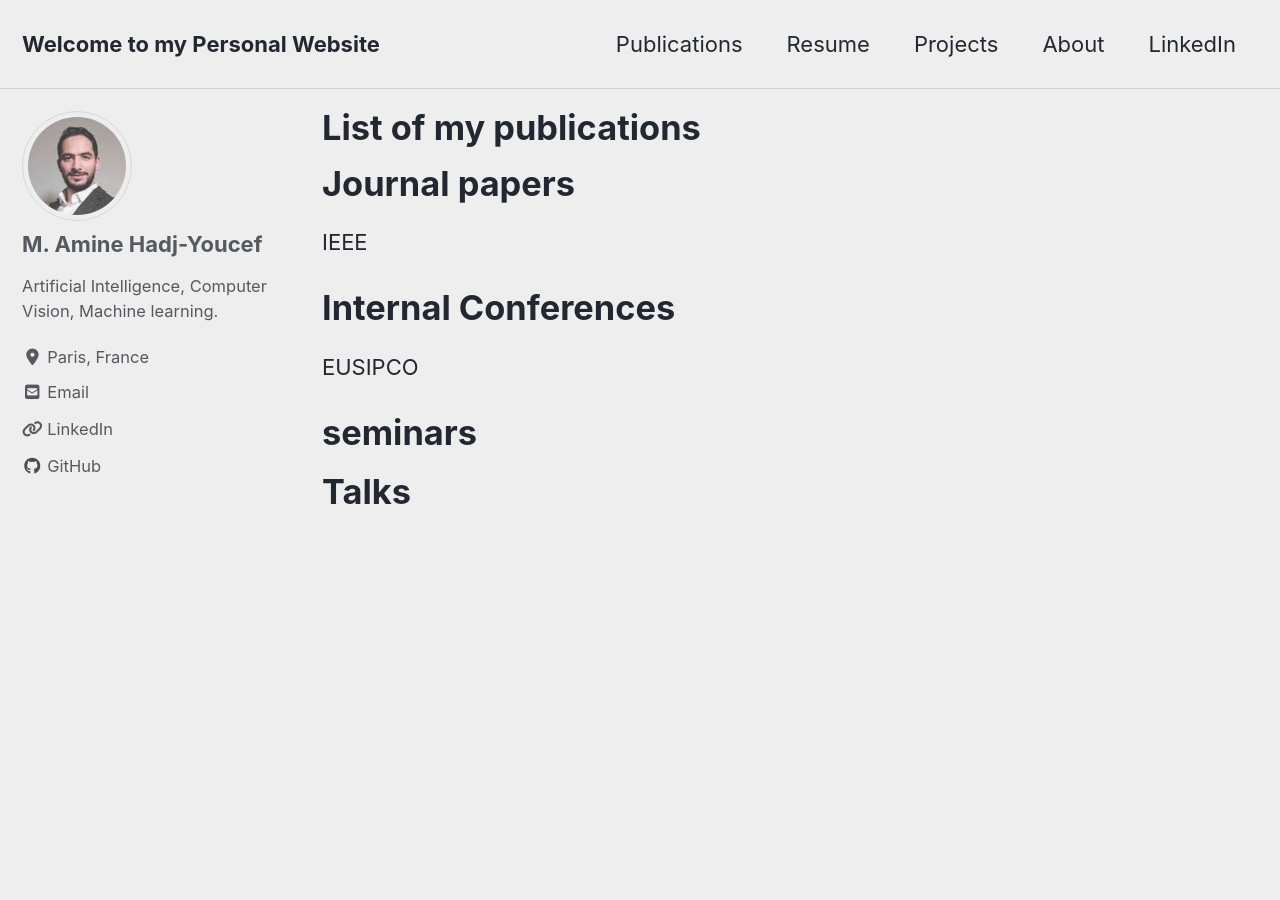
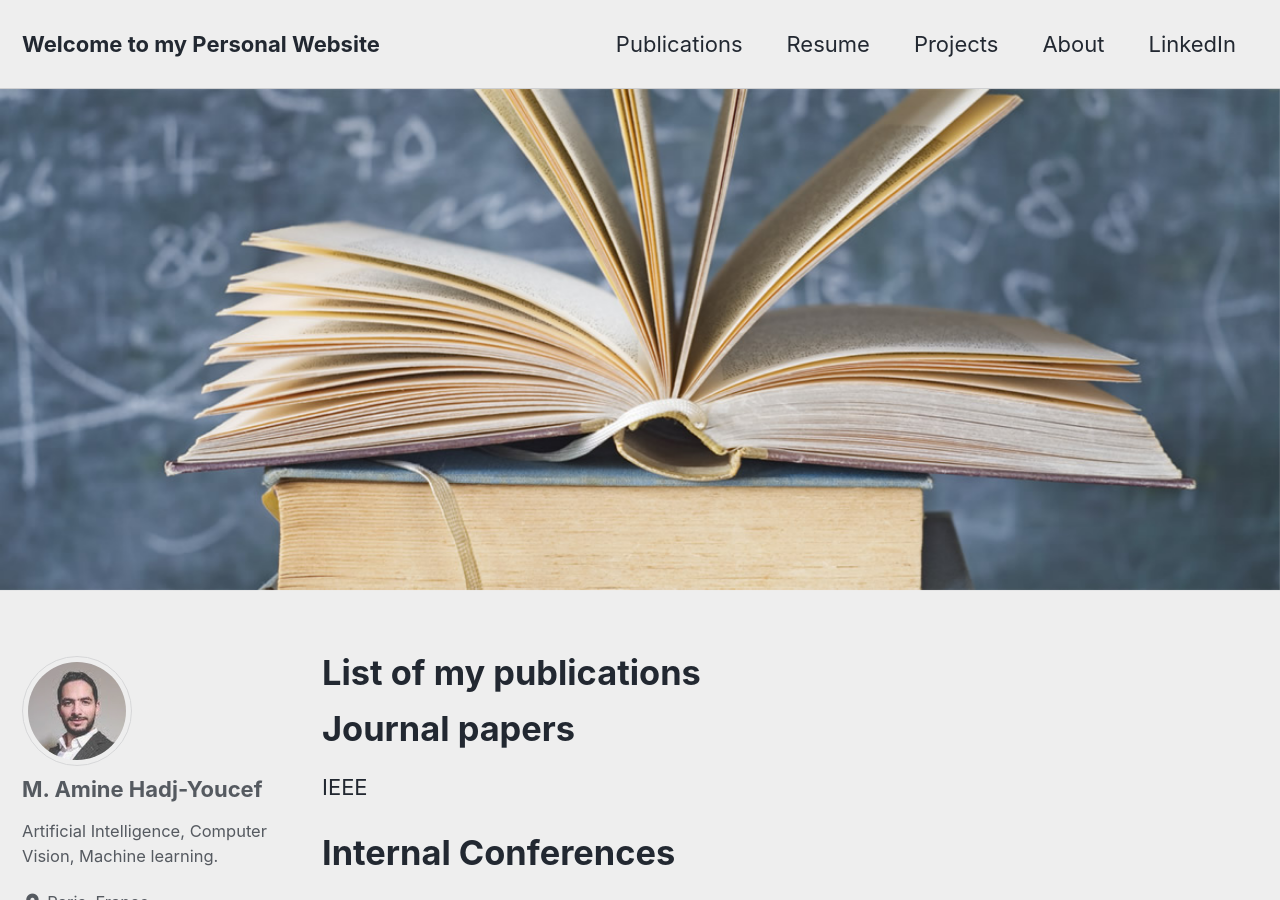
Before and after one commit to amineHY/amine-hadjyoucef.github.io, a Jekyll site: the page built from _pages/publications.md, in a window 1280 px wide and 900 px high. Built offline with Jekyll 4.4.1, drawn with Linux system fonts in a browser that asks for light colours; cached includes are drawn as plain includes; nearby versions of some CDN libraries.

Commit message:
update fontpage

```diff
--- a/_pages/publications.md
+++ b/_pages/publications.md
@@ -5,6 +5,8 @@ permalink: /publications/
 subtitle: Scientific journals, international conferences, seminars
 icon: fa-book
 author_profile: true
+header:
+  image: assets/images/banner_publications.jpg
 ---
 
 
```
